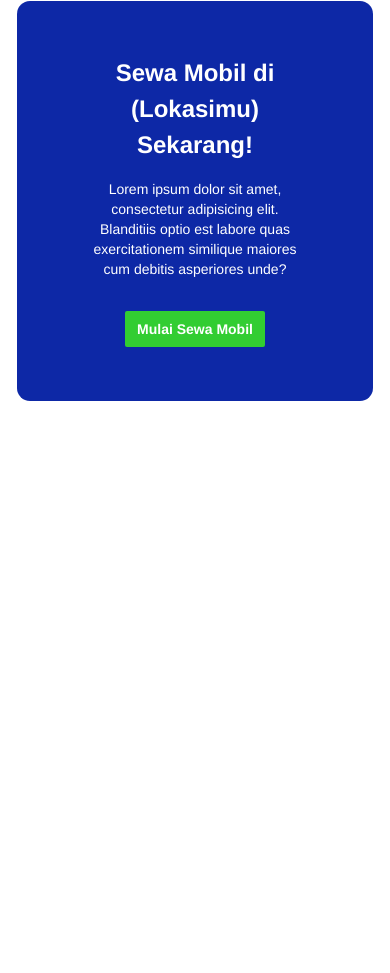
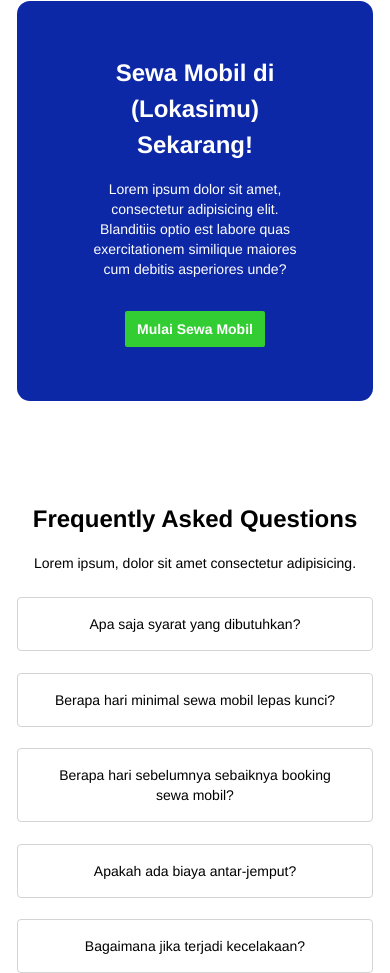
Before and after one commit to hatrnuhn/24001117-synrgy7-yin-bcr, a plain HTML site: page index.html in a window 390 px wide. Shown: the part 2952-3925 px from the top of the page. Before the commit the page ends 3353 px from the top, so only its background shows below. Drawn offline with Linux system fonts and the light colour scheme.

Commit message:
feat(faq): add FAQs section, mobile-view only, checkpoint before adding working accordion function

```diff
--- a/index.html
+++ b/index.html
@@ -165,5 +165,21 @@
             <button type="button" class="button">Mulai Sewa Mobil</button>
         </div>
     </section>
+
+    <section class="faq box-border flex justify-center">
+        <div class="faq__content w-91prcnt mt-25 flex flex-col justify-start items-center gap-6">
+            <div class="faq__head w-full flex flex-col items-center gap-4">
+                <h1>Frequently Asked Questions</h1>
+                <p>Lorem ipsum, dolor sit amet consectetur adipisicing.</p>
+            </div>
+            <div class="faq__accordion w-full flex flex-col justify-between gap-4">
+                <p class="border-1 rounded-4px">Apa saja syarat yang dibutuhkan?</p>
+                <p class="border-1 rounded-4px">Berapa hari minimal sewa mobil lepas kunci?</p>
+                <p class="border-1 rounded-4px">Berapa hari sebelumnya sebaiknya booking sewa mobil?</p>
+                <p class="border-1 rounded-4px">Apakah ada biaya antar-jemput?</p>
+                <p class="border-1 rounded-4px">Bagaimana jika terjadi kecelakaan?</p>
+            </div>
+        </div>
+    </section>
   </body>
 </html>
--- a/src/input.css
+++ b/src/input.css
@@ -533,4 +533,41 @@
             width: 40%;
         }
     }
+    /* end of cta  */
+
+
+    /* faq */
+    .faq {
+        min-height: 532px;
+        width: 100vw;
+    }
+
+    .faq__content {
+        min-height: 472px;
+    }
+
+    .faq__head h1 {
+        font-size: 24px;
+        font-weight: 700;
+        line-height: 36px;
+        text-align: center;
+    }
+
+    .faq__content p {
+        font-size: 14px;
+        font-weight: 300;
+        line-height: 20px;
+        text-align: center;
+    }
+
+    .faq__accordion {
+        min-height: 376px;
+    }
+
+    .faq__accordion > p {
+        padding: 16px 24px;
+        border-color: #d4d4d4;
+    }
+
+
 }
--- a/tailwind.config.js
+++ b/tailwind.config.js
@@ -26,8 +26,15 @@ module.exports = {
       borderWidth: {
         "1":"1px",
       },
+      margin: {
+        "15":"60px",
+        "25":"100px",
+      },
       gap: {
         "13":"52px",
+      },
+      borderRadius: {
+        "4px":"4px",
       },
     },
   },
```
Also changed, not shown: style.css.
